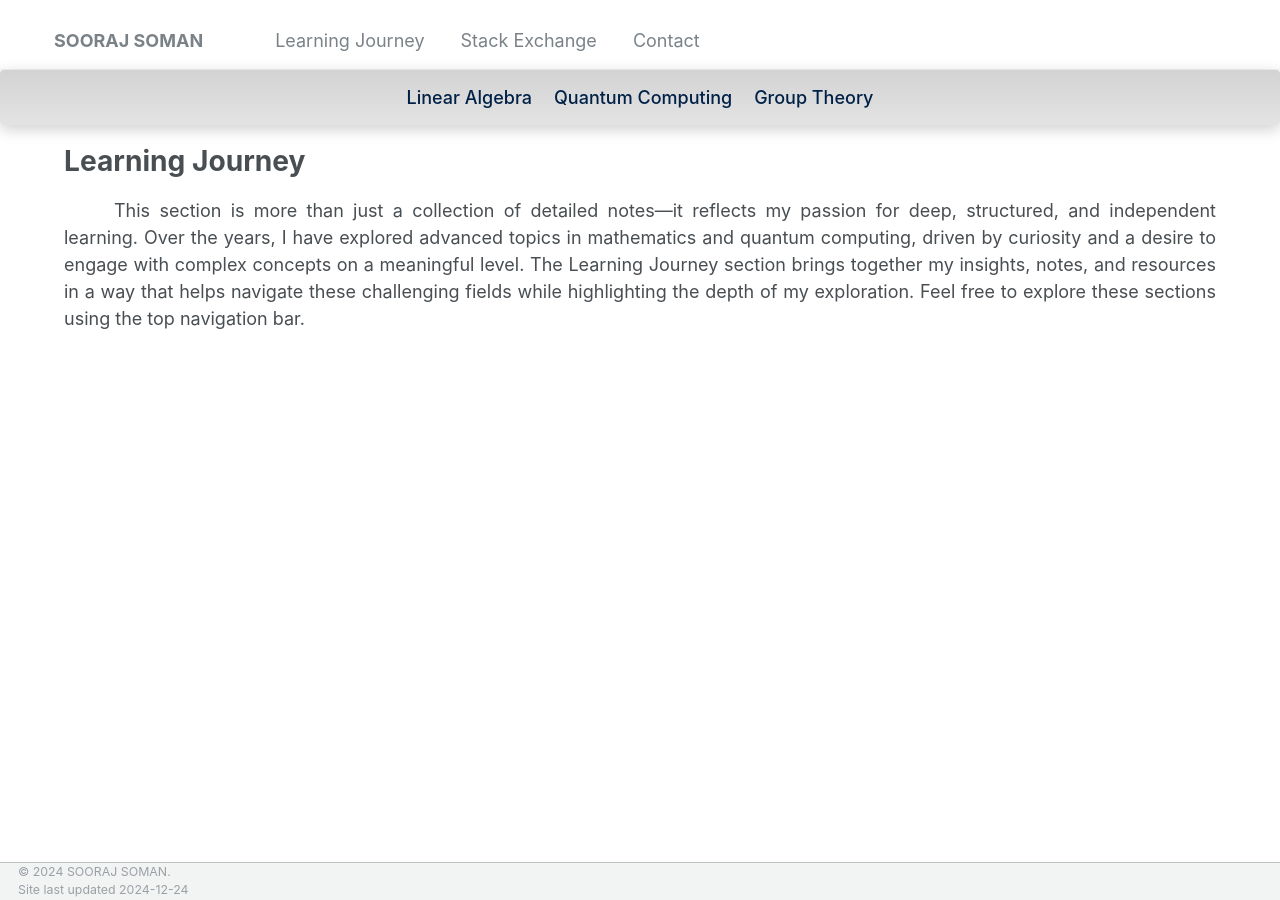
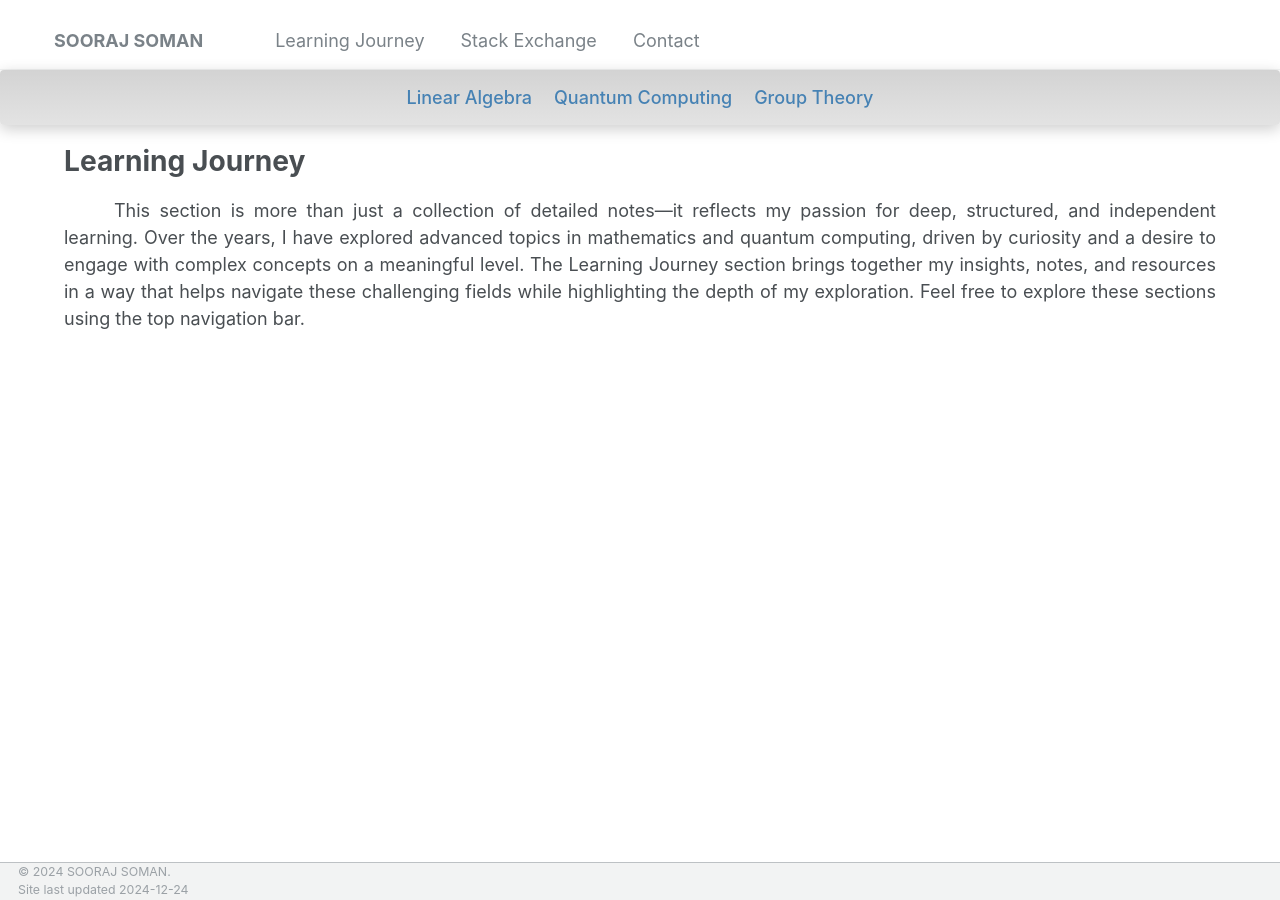
Before and after one commit to soorajss1729/soorajss1729.github.io, a Jekyll site: the page built from _learning/learning.md, in a window 1280 px wide. Built offline with Jekyll 4.4.1, drawn with Linux system fonts in a browser that asks for light colours.

Commit message:
Update main.scss

```diff
--- a/assets/css/main.scss
+++ b/assets/css/main.scss
@@ -99,7 +99,7 @@
 }
 
 .learning-topnav a {
-  color: #002147; /*#800020;*/  /*#9E4848;*/ /*#B04A00;*/ /*#ffffff; */
+  color: #4682B4; /*#800020;*/  /*#9E4848;*/ /*#B04A00;*/ /*#ffffff; */
   text-decoration: none;
   font-size: 1rem;
   padding: 6px 6px;
```
